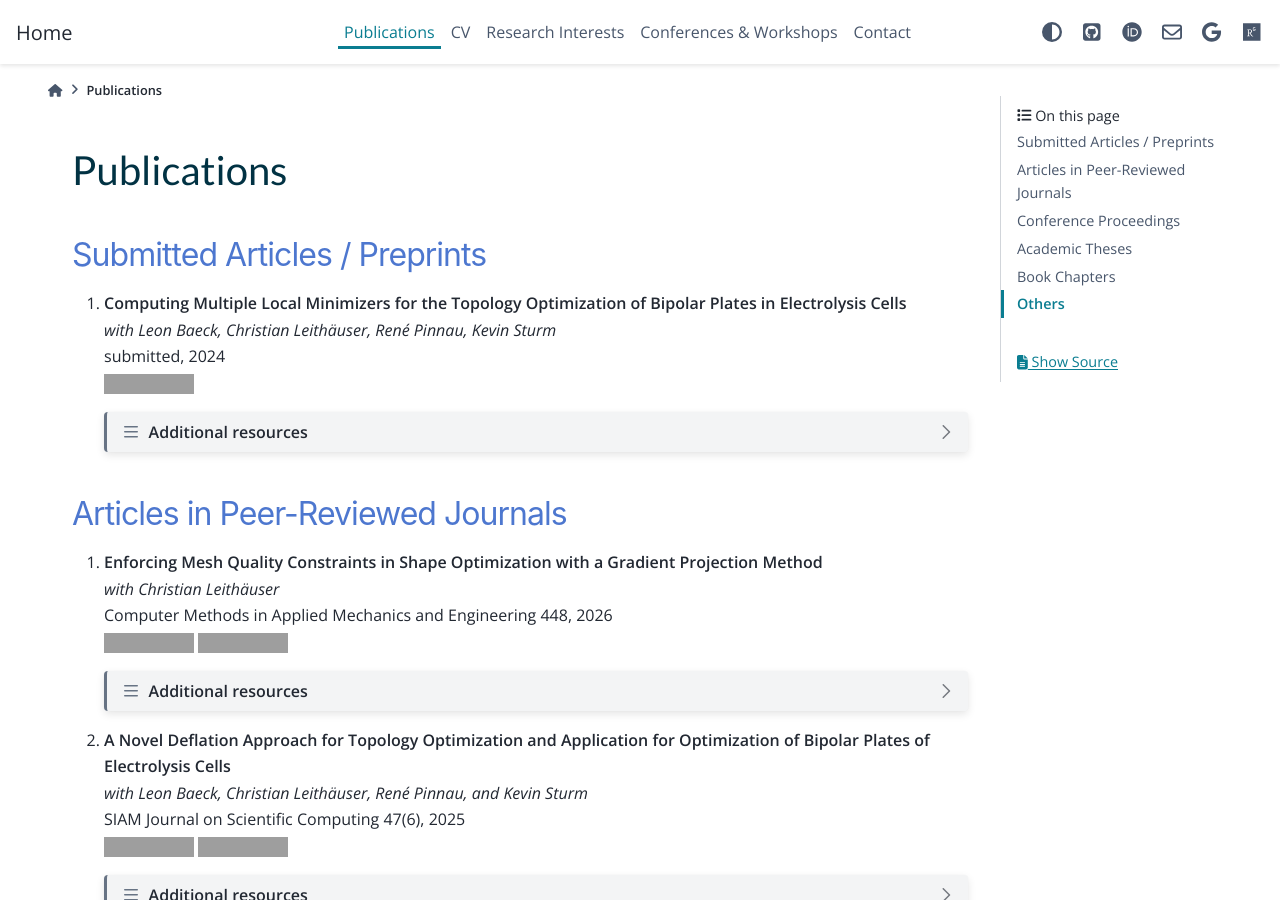
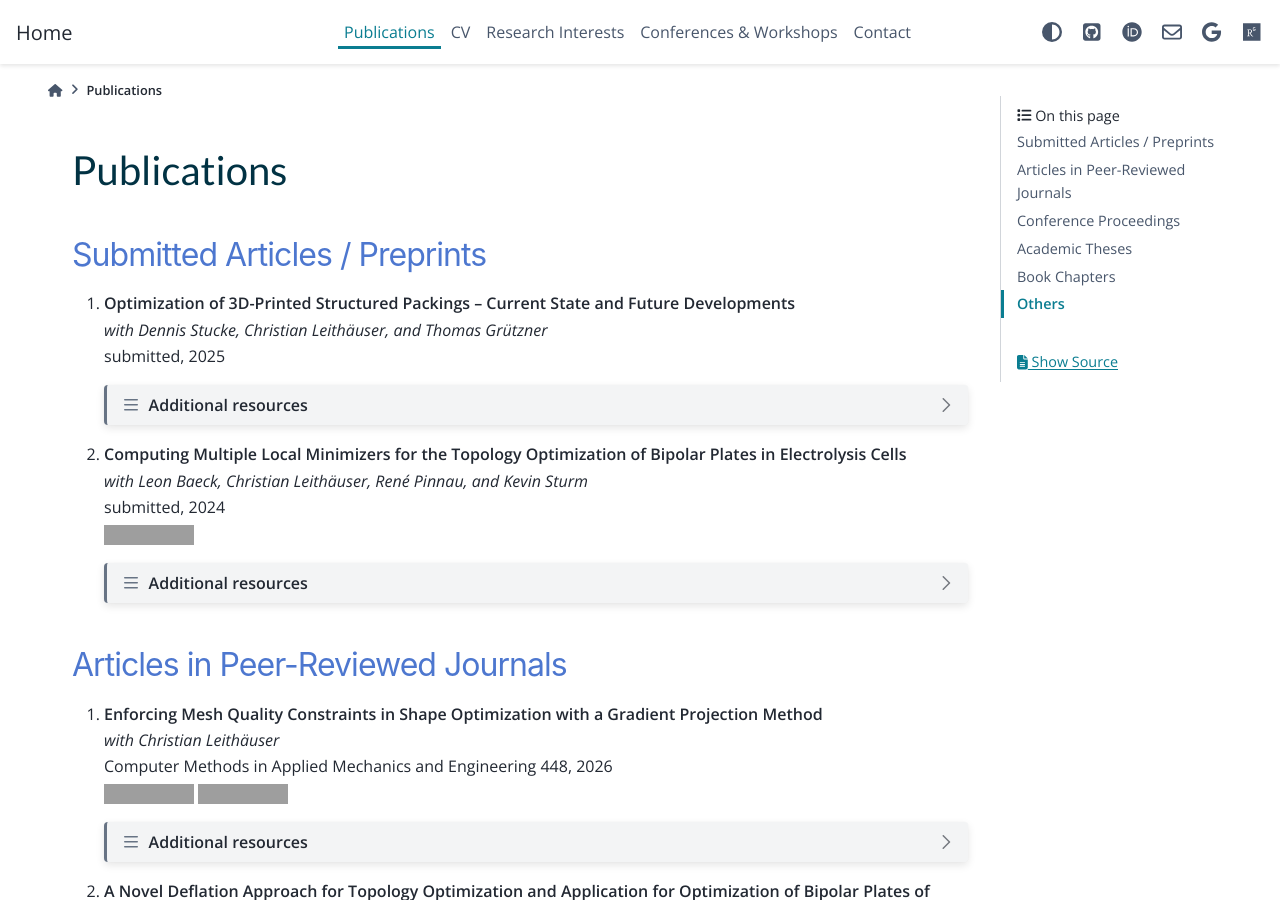
Before and after one commit to sblauth/sblauth.github.io, a Sphinx documentation site: the page built from source/publications.rst, in a window 1280 px wide and 900 px high, cut to the strip 0-900 px from the top of the window. Built offline with Sphinx 7.4.7 and the PyData theme 0.15.4, drawn with Linux system fonts in a browser that asks for light colours; grey boxes are pictures that could not be loaded.

Commit message:
update publications

```diff
--- a/source/publications.rst
+++ b/source/publications.rst
@@ -4,8 +4,40 @@ Publications
 Submitted Articles / Preprints
 ------------------------------
 
+#.  | **Optimization of 3D-Printed Structured Packings – Current State and Future Developments**
+    | *with Dennis Stucke, Christian Leithäuser, and Thomas Grützner*
+    | submitted, 2025
+
+    .. dropdown:: Additional resources
+        :icon: three-bars
+
+        .. tab-set::
+
+            .. tab-item:: Abstract
+
+                This article presents an overview about the state of the art in the development of structured packings for distillation applications. The focus is on highlighting different approaches including heuristic development cycles, the development of new packing structures, 3D-printing as tool for manufacturing, and computational-fluid-dynamics to determine the packings’ performance through use of simulations. Special attention is given to the recently upcoming application of shape optimization algorithms to improve structured packings. It is evaluated how this approach fits into the conventional development process, what the limitation of current shape optimization approaches are, and how they can impact the performance of structured packings. Finally, an opinion about the next steps in the development of shape optimization algorithms for packing development is given.
+
+            .. tab-item:: BibTeX citation
+
+                .. code-block:: bibtex
+
+                    @Article{Stucke2025Optimization,
+                      author = {Dennis Stucke and Sebastian Blauth and Christian Leith{\"a}user and Thomas Gr{\"u}tzner},
+                      title  = {Optimization of 3D-Printed Structured Packings – Current State and Future Developments},
+                      year   = {2025},
+                    }
+
+            .. tab-item:: Plain text citation
+
+                .. code-block:: text
+
+                    Optimization of 3D-Printed Structured Packings – Current State and Future Developments
+                    Dennis Stucke, Sebastian Blauth, Christian Leithäuser, and Thomas Grützner
+                    2025
+
+
 #.  | **Computing Multiple Local Minimizers for the Topology Optimization of Bipolar Plates in Electrolysis Cells**
-    | *with Leon Baeck, Christian Leithäuser, René Pinnau, Kevin Sturm*
+    | *with Leon Baeck, Christian Leithäuser, René Pinnau, and Kevin Sturm*
     | submitted, 2024
     | |preprint_arxiv_1|
 
@@ -438,7 +470,7 @@ Articles in Peer-Reviewed Journals
                 .. code-block:: bibtex
 
                     @Article{Blauth2023Asymptotic,
-                      author   = {Blauth, Sebastian and Pinnau, Ren\'{e} and Andres, Matthias and Totzeck, Claudia},
+                      author   = {Blauth, Sebastian and Pinnau, Ren{\'e} and Andres, Matthias and Totzeck, Claudia},
                       journal  = {J. Math. Anal. Appl.},
                       title    = {{Asymptotic analysis for optimal control of the Cattaneo model}},
                       year     = {2023},
@@ -614,7 +646,7 @@ Articles in Peer-Reviewed Journals
                 .. code-block:: bibtex
 
                     @Article{Blauth2021Optimal,
-                      author   = {Blauth, Sebastian and Leith\"{a}user, Christian and Pinnau, Ren\'{e}},
+                      author   = {Blauth, Sebastian and Leith{\"a}user, Christian and Pinnau, Ren{\'e}},
                       journal  = {J. Engrg. Math.},
                       title    = {{Optimal control of the Sabatier process in microchannel reactors}},
                       year     = {2021},
@@ -655,7 +687,7 @@ Articles in Peer-Reviewed Journals
                 .. code-block:: bibtex
 
                     @Article{Blauth2021Model,
-                      author   = {Blauth, Sebastian and Leith\"{a}user, Christian and Pinnau, Ren\'{e}},
+                      author   = {Blauth, Sebastian and Leith{\"a}user, Christian and Pinnau, Ren{\'e}},
                       journal  = {ZAMM Z. Angew. Math. Mech.},
                       title    = {{Model hierarchy for the shape optimization of a microchannel cooling system}},
                       year     = {2021},
@@ -697,7 +729,7 @@ Articles in Peer-Reviewed Journals
                 .. code-block:: bibtex
 
                     @Article{Blauth2020Shape,
-                      author   = {Blauth, Sebastian and Leith\"{a}user, Christian and Pinnau, Ren\'{e}},
+                      author   = {Blauth, Sebastian and Leith{\"a}user, Christian and Pinnau, Ren{\'e}},
                       journal  = {J. Math. Anal. Appl.},
                       title    = {{Shape sensitivity analysis for a microchannel cooling system}},
                       year     = {2020},
@@ -739,7 +771,7 @@ Articles in Peer-Reviewed Journals
                 .. code-block:: bibtex
 
                     @Article{Andres2020Identification,
-                      author   = {Andres, Matthias and Blauth, Sebastian and Leith\"{a}user, Christian and Siedow, Norbert},
+                      author   = {Andres, Matthias and Blauth, Sebastian and Leith{\"a}user, Christian and Siedow, Norbert},
                       journal  = {J. Math. Ind.},
                       title    = {{Identification of the blood perfusion rate for laser-induced thermotherapy in the liver}},
                       year     = {2020},
@@ -780,7 +812,7 @@ Articles in Peer-Reviewed Journals
                 .. code-block:: bibtex
 
                     @Article{Blauth2020Mathematical,
-                      author   = {Blauth, Sebastian and H\"{u}bner, Frank and Leith\"{a}user, Christian and Siedow, Norbert and Vogl, Thomas J.},
+                      author   = {Blauth, Sebastian and H{\"u}bner, Frank and Leith{\"a}user, Christian and Siedow, Norbert and Vogl, Thomas J.},
                       journal  = {J. Math. Ind.},
                       title    = {{Mathematical modeling of vaporization during laser-induced thermotherapy in liver tissue}},
                       year     = {2020},
@@ -1117,7 +1149,7 @@ Conference Proceedings
                 .. code-block:: bibtex
 
                     @Article{Blauth2019Optimal,
-                      author   = {Blauth, Sebastian and Andres, Matthias and Pinnau, Ren\'{e} and Totzeck, Claudia},
+                      author   = {Blauth, Sebastian and Andres, Matthias and Pinnau, Ren{\'e} and Totzeck, Claudia},
                       journal  = {PAMM},
                       title    = {{Optimal Control and Asymptotic Analysis of the Cattaneo Equation}},
                       year     = {2019},
```
Also changed, not shown: other parts of source/publications.rst (+8 -8 lines).
